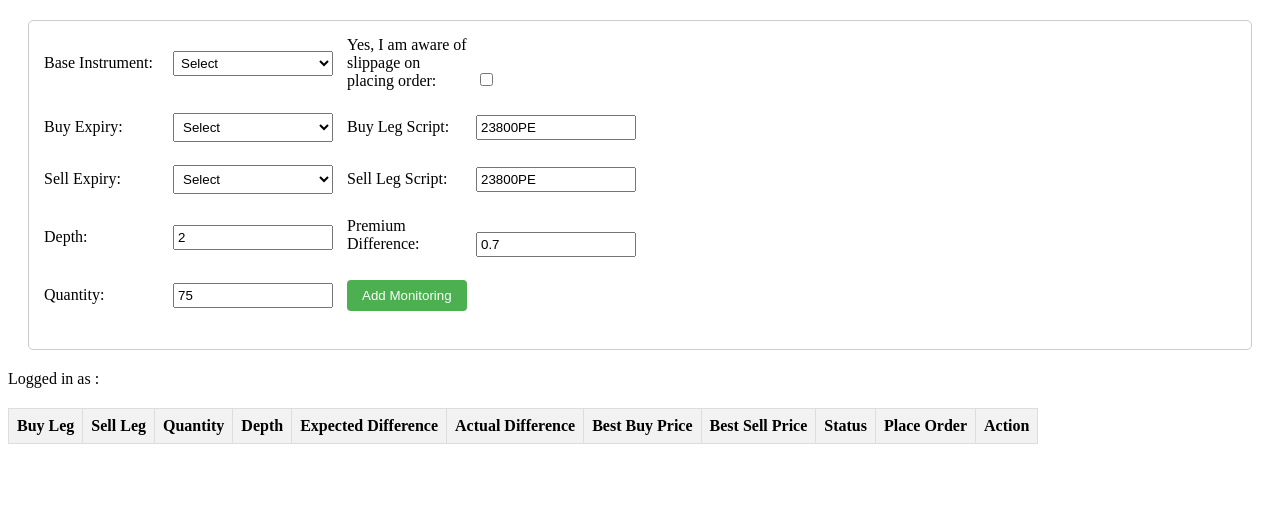
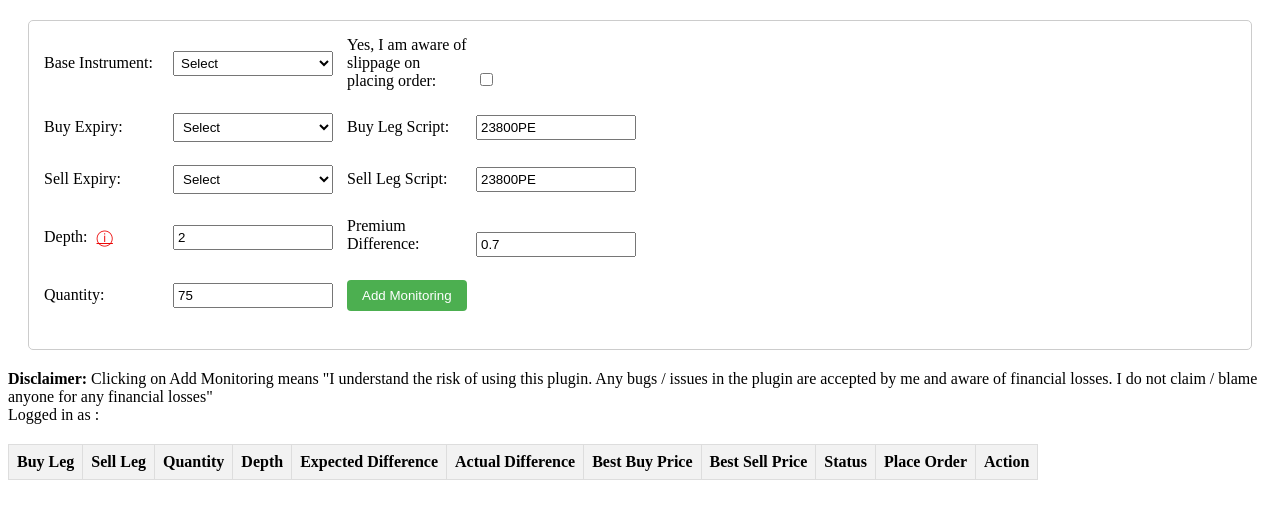
Before and after one commit to sendmailtosenthil/TradeWithBredge-plugin, a browser extension: page angel.html in a window 1280 px wide. Both pictures are taken after a click on the button "Connect". Drawn offline with Linux system fonts and the light colour scheme; no server answers.

Commit message:
Added Depth video link next to depth

```diff
--- a/angel.html
+++ b/angel.html
@@ -62,6 +62,17 @@
     input[type="checkbox"] {
       width: auto !important;
     }
+    .info-icon {
+    display: inline-block;
+    margin-left: 5px;
+    cursor: pointer;
+    color: #ec0707;
+    font-size: 16px;
+  }
+
+  .info-icon:hover {
+    color: #003d7a;
+  }
   </style>
 </head>
 <body>
@@ -128,7 +139,9 @@
 
     <div class="form-row">
       <div class="form-group">
-        <label for="depth">Depth:</label>
+        <label for="depth">Depth:
+          <a href="https://youtu.be/d0UvbD1uhUM" target="_blank" class="info-icon" title="Watch Depth video">&#9432;</a>
+        </label>
         <input type="number" id="depth" step="1" placeholder="Depth between 1 to 5" value="2">
       </div>
       <div class="form-group">
@@ -146,6 +159,10 @@
         <button id="addFormButton">Add Monitoring</button>
       </div>
     </div>
+  </div>
+  <div class="form-group">
+    <div id="disclaimer"><b>Disclaimer:</b> Clicking on Add Monitoring means "I understand the risk of using this plugin. Any bugs / issues in the plugin are accepted by me and aware of financial losses. I do not claim / blame anyone for any financial losses" </div>
+    <div id="status">Yet to Connect</div>
   </div>
   <div class="form-group">
     <div id="status" style="display: none;">Yet to Connect</div>
```
